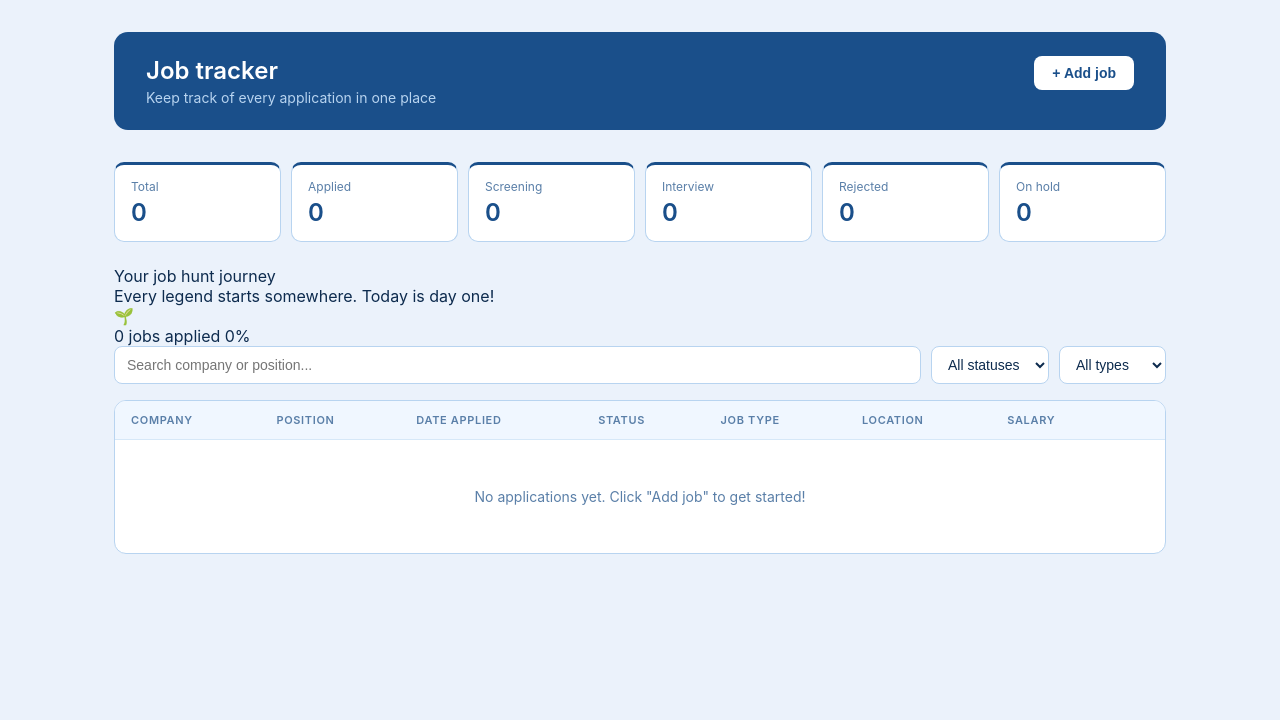
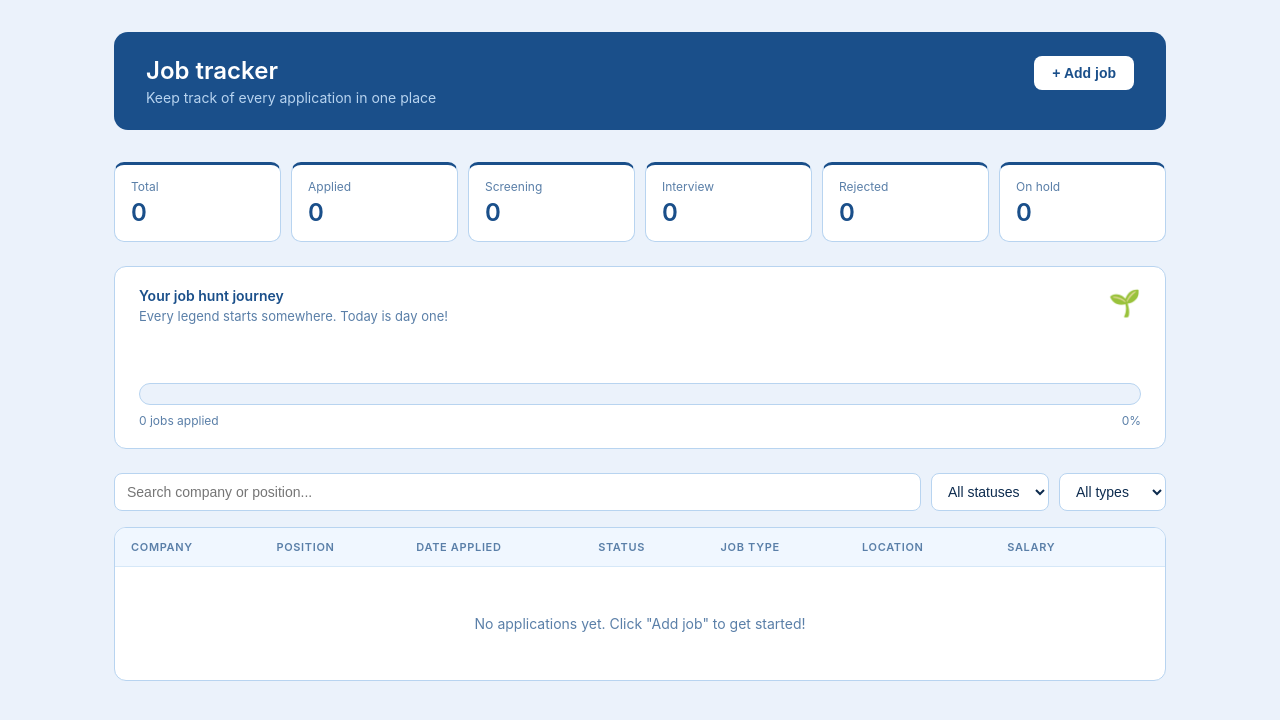
Before and after one commit to ritidahal/job-tracker, a plain HTML site: page index.html in a window 1280 px wide. Drawn offline with Linux system fonts and the light colour scheme.

Commit message:
Add progress card styles to style.css

```diff
--- a/style.css
+++ b/style.css
@@ -270,6 +270,99 @@ tbody tr:hover td { background: #F0F7FF; }
 
 .modal-footer .btn-primary:hover { background: #153F6E; }
 
+.progress-card {
+  background: #fff;
+  border: 0.5px solid #B8D4F0;
+  border-radius: 12px;
+  padding: 1.25rem 1.5rem;
+  margin-bottom: 1.5rem;
+}
+
+.progress-header {
+  display: flex;
+  justify-content: space-between;
+  align-items: flex-start;
+  margin-bottom: 1rem;
+}
+
+.progress-title {
+  font-size: 14px;
+  font-weight: 600;
+  color: #1A4F8A;
+  margin-bottom: 3px;
+}
+
+.progress-sub {
+  font-size: 13px;
+  color: #5A7FA8;
+  max-width: 480px;
+  line-height: 1.5;
+  transition: all 0.3s ease;
+}
+
+.progress-emoji {
+  font-size: 26px;
+  transition: all 0.3s ease;
+}
+
+.milestones {
+  position: relative;
+  height: 36px;
+  margin-bottom: 4px;
+}
+
+.milestone {
+  position: absolute;
+  transform: translateX(-50%);
+  text-align: center;
+}
+
+.milestone-dot {
+  width: 9px;
+  height: 9px;
+  border-radius: 50%;
+  background: #D6E8F8;
+  margin: 0 auto 4px;
+  transition: background 0.3s;
+}
+
+.milestone-dot.reached { background: #1A4F8A; }
+
+.milestone-label {
+  font-size: 9px;
+  color: #B8D4F0;
+  white-space: nowrap;
+}
+
+.milestone-label.reached {
+  color: #1A4F8A;
+  font-weight: 600;
+}
+
+.bar-wrap {
+  height: 22px;
+  background: #EBF2FB;
+  border-radius: 20px;
+  border: 0.5px solid #B8D4F0;
+  overflow: hidden;
+  margin-bottom: 8px;
+}
+
+.bar-fill {
+  height: 100%;
+  border-radius: 20px;
+  background: #1A4F8A;
+  transition: width 0.5s ease;
+  min-width: 0;
+}
+
+.progress-label {
+  display: flex;
+  justify-content: space-between;
+  font-size: 12px;
+  color: #5A7FA8;
+}
+
 @media (max-width: 600px) {
   .form-grid { grid-template-columns: 1fr; }
   .field.full { grid-column: 1; }
```
